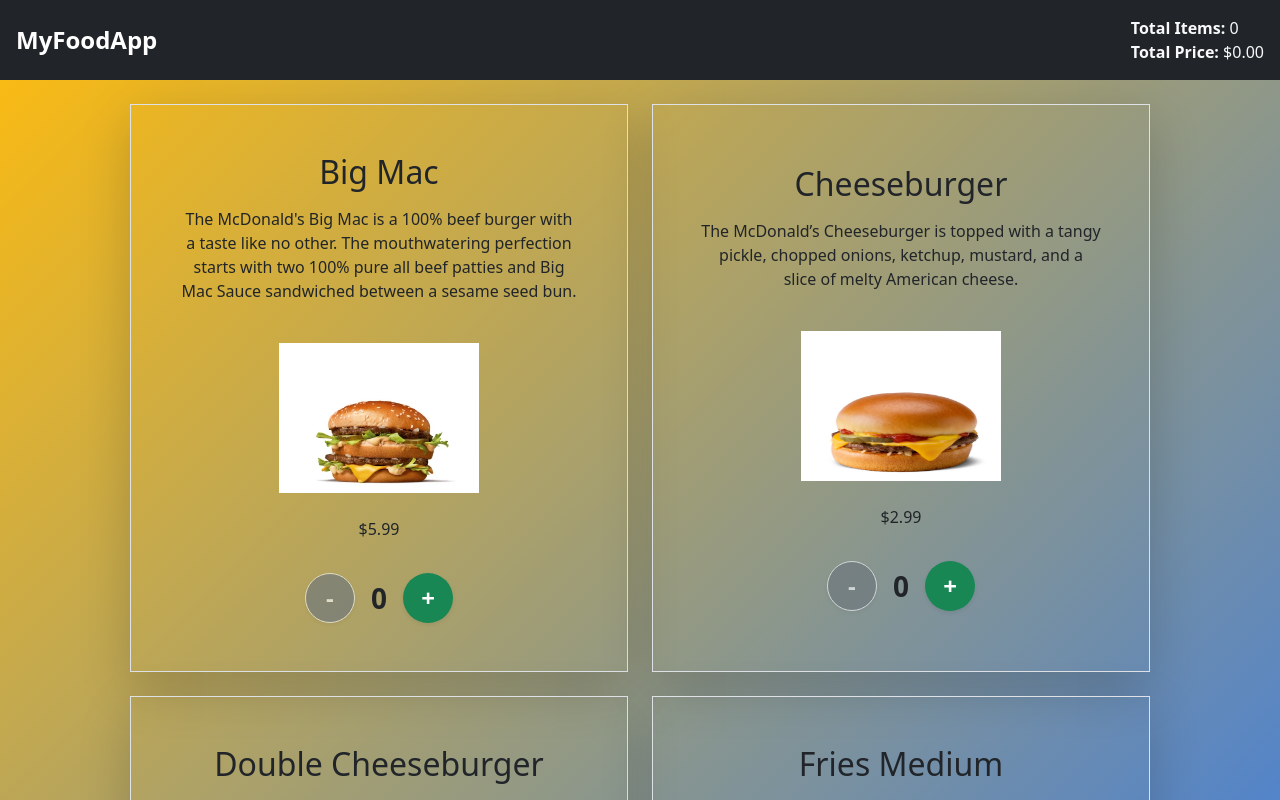
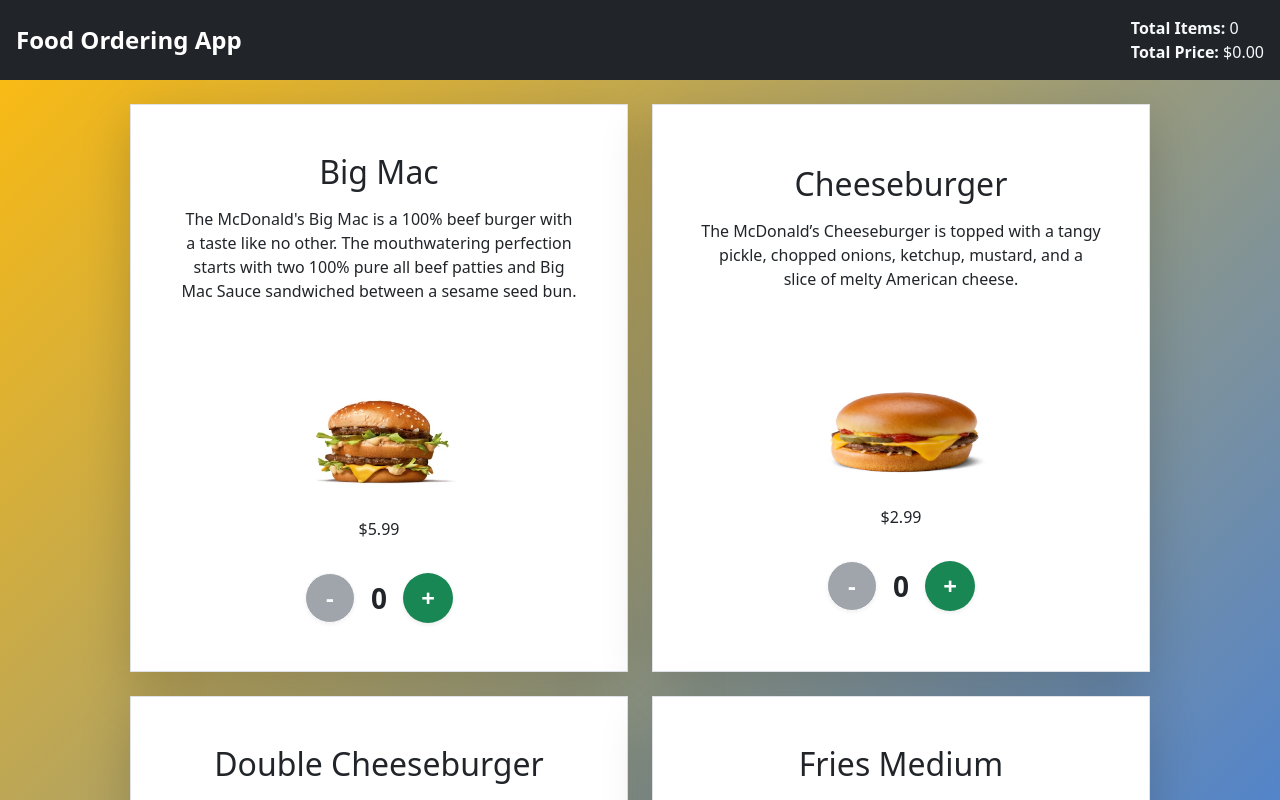
Before and after one commit to Katzzer/food-ordering-app, a Next.js app: page /menu in a window 1280 px wide. Shown: the top 800 px of the page. Built offline with nearby package versions, Linux system fonts and the light colour scheme.

Commit message:
Comment out dark mode styles and reset package-lock.json.
Dark mode styles in `globals.css` have been commented out to disable them temporarily. The `package-lock.json` file was reset to a previous lockfile version, reducing unnecessary metadata and simplifying dependencies.

```diff
--- a/components/Food.tsx
+++ b/components/Food.tsx
@@ -57,7 +57,7 @@
 
     return (
         <div
-            className="d-flex flex-column align-items-center justify-content-center p-5 border rounded-2xl shadow-lg bg-gradient-to-br from-gray-50 to-gray-100">
+            className="d-flex flex-column align-items-center justify-content-center p-5 border rounded-2xl shadow-lg bg-white from-gray-50 to-gray-100">
             <h2 className="text-2xl font-bold text-gray-900">{name}</h2>
             <p
                 className="text-gray-600 mt-2 text-sm text-center"
--- a/components/Header.tsx
+++ b/components/Header.tsx
@@ -11,7 +11,7 @@
         <header className="d-flex justify-content-between align-items-center p-3 bg-dark py-3 position-sticky top-0">
             <div className="d-flex align-items-center">
                 <Link href="/" className="text-white text-decoration-none fs-4 fw-bold">
-                    MyFoodApp
+                    Food Ordering App
                 </Link>
             </div>
 
--- a/styles/globals.css
+++ b/styles/globals.css
@@ -3,12 +3,12 @@
   --foreground: #171717;
 }
 
-@media (prefers-color-scheme: dark) {
-  :root {
-    --background: #0a0a0a;
-    --foreground: #ededed;
-  }
-}
+/*@media (prefers-color-scheme: dark) {*/
+/*  :root {*/
+/*    --background: #0a0a0a;*/
+/*    --foreground: #ededed;*/
+/*  }*/
+/*}*/
 
 body {
   color: var(--foreground);
```
Also changed, not shown: 2 other files (tests, documents, lock files or other folders).
